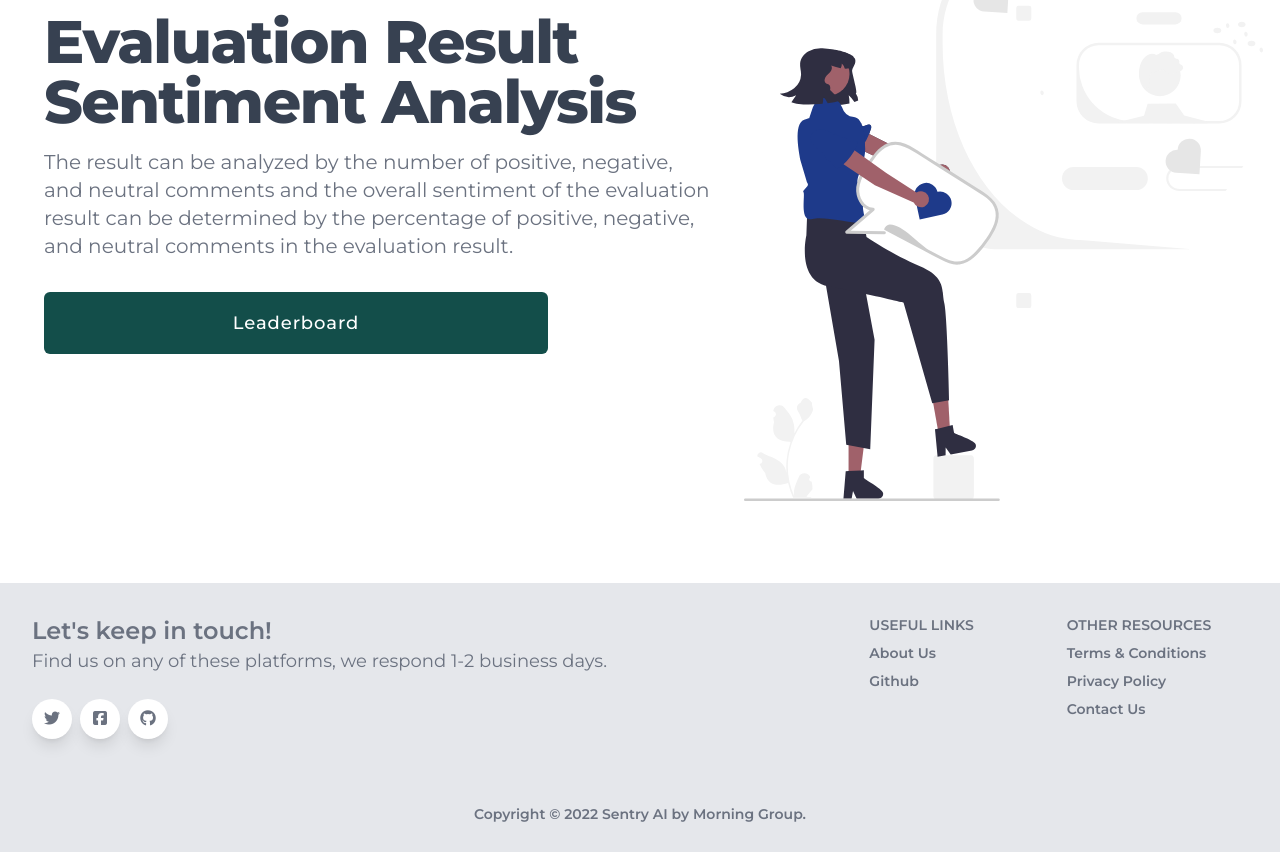
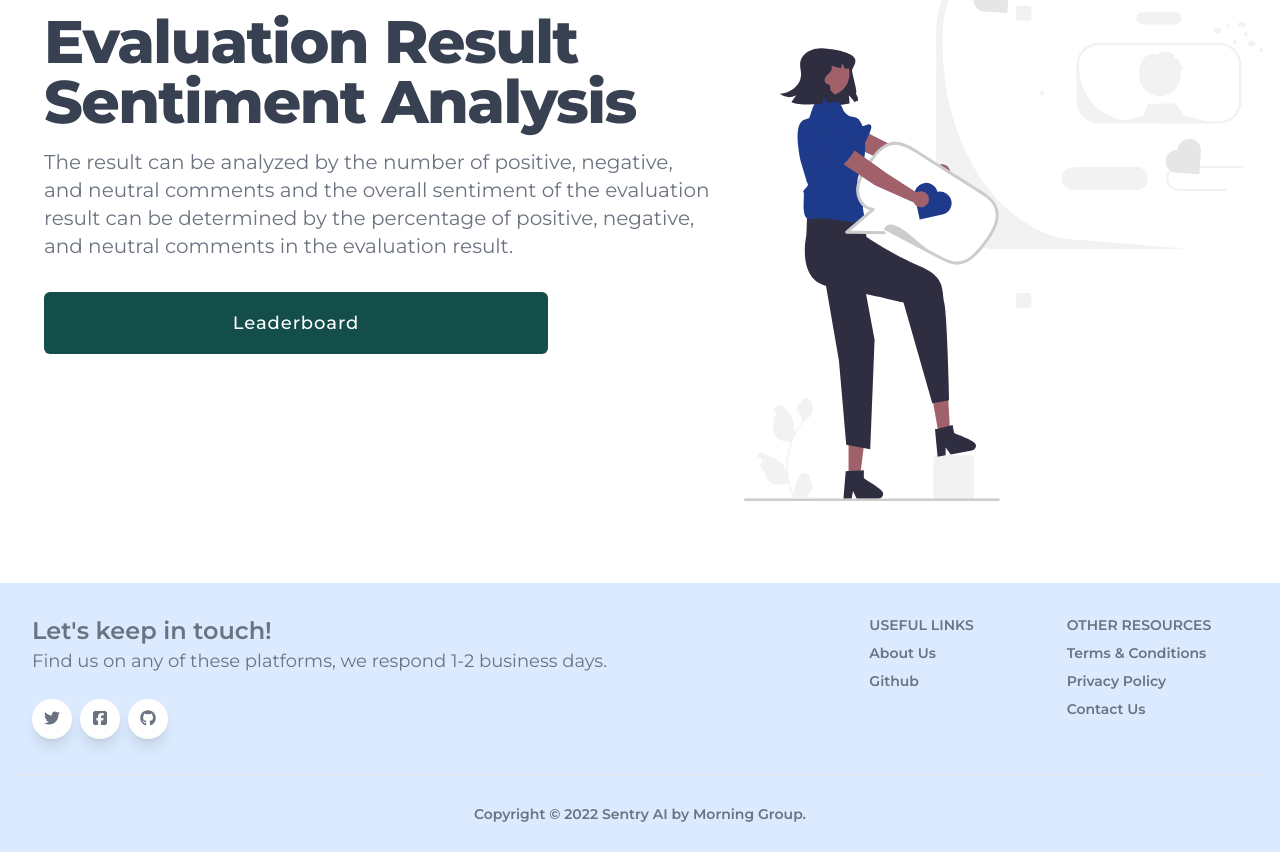
Before and after one commit to Jm-Paunlagui/Matrix-Lab-Client, a React (Create React App) app in the folder client/: page / in a window 1280 px wide. Shown: the part 217-1069 px from the top of the page. Built offline with nearby package versions, Linux system fonts and the light colour scheme.

Commit message:
Modified footer bg-color

```diff
--- a/client/src/components/footers/footer.js
+++ b/client/src/components/footers/footer.js
@@ -4,7 +4,7 @@ import React from "react";
 
 const Footer = () => {
     return (
-        <footer className="pt-8 pb-6 mt-auto text-gray-500 bg-gray-200 font-Montserrat">
+        <footer className="pt-8 pb-6 mt-auto text-gray-500 bg-blue-100 font-Montserrat">
             <div
             className="absolute top-0 left-0 right-0 bottom-auto w-full h-20 -mt-20 overflow-hidden pointer-events-none"
             style={{ transform: "translateZ(0)" }}
```
